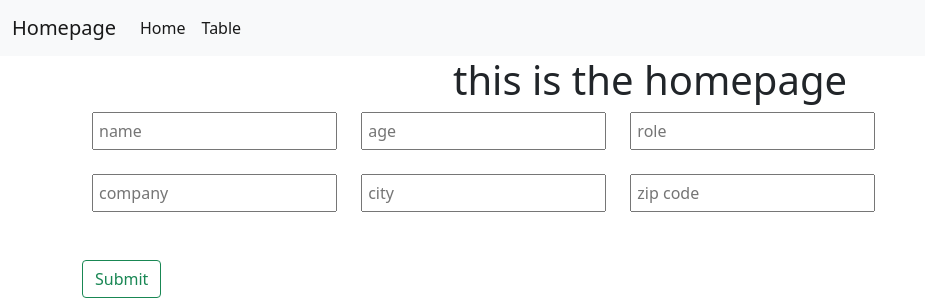
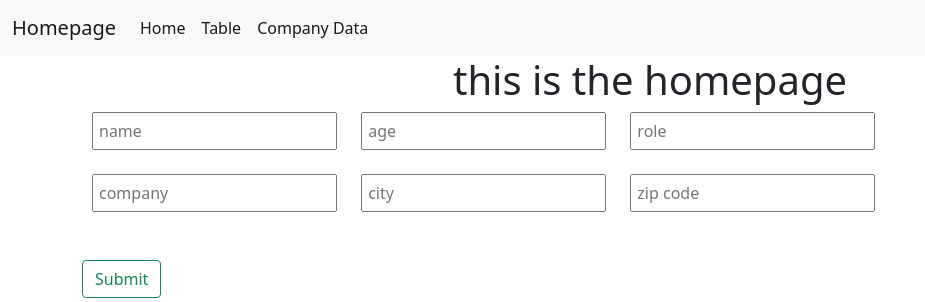
Before and after one commit to highlander-spirou/flaskPOS, a Flask app: page / in a window 1280 px wide. Shown: the top 302 px of the page, without its empty margins (0-925 px from the left). Run offline with Flask 2, Linux system fonts and the light colour scheme.

Commit message:
2nd create & displat fixed company

```diff
--- a/app.py
+++ b/app.py
@@ -3,7 +3,7 @@ from flask_sqlalchemy import SQLAlchemy
 from flask_marshmallow import Marshmallow
 import os
 import json
-from forms import InputForm, EditForm, DeleteForm
+from forms import InputForm, EditForm, DeleteForm, FixedForm
 
 app = Flask(__name__)
 
@@ -80,9 +80,6 @@ def index():
 
     return render_template('form.html', form=form)
 
-
-
-
 @app.route('/tabledata', methods=["GET", "POST"])
 def tabledata():
     inputs = Input.query.all()
@@ -119,7 +116,42 @@ def table():
 
     return render_template('table.html', form=form, form2=form2)
 
+@app.route('/fixed')
+def fixed():
+    data_companies = Companies.query.all()
+    return render_template('fix_data.html', data_companies=data_companies)
 
+@app.route('/fixed_data')
+def fixed_data():
+    companies = Companies.query.all()
+    company_list = []
+    company_dict={}
+    for company in companies:
+        company_dict['id'] = company.id
+        company_dict['company'] = company.company
+        company_dict['city'] = company.city
+        company_dict['zipcode'] = company.zipcode
+        company_list.append(company_dict)
+
+    return jsonify(company_list)
+
+
+@app.route('/fixed/create', methods=["POST", "GET"])
+def fixed_create():
+    form = FixedForm()
+    if form.validate_on_submit():
+        fix_company = form.company.data
+        fix_city = form.city.data
+        fix_zipcode = form.zipcode.data
+        new_instance = Companies(fix_company, fix_city, fix_zipcode)
+        db.session.add(new_instance)
+        db.session.commit()
+
+    return render_template('fix_create.html', form=form)
+
+@app.route('/fixed/delete', methods=["POST", "GET"])
+def fixed_delete():
+    pass
 
 if __name__ == '__main__':
     app.run(debug=True)
--- a/static/dynamic_query.js
+++ b/static/dynamic_query.js
@@ -24,7 +24,7 @@ window.onload = function () {
 function getText() {
   var c = document.getElementById("companyInput").value;
   console.log(c);
-  fetch("/tabledata")
+  fetch("/fixed_data")
     .then((res) => res.json())
     .then((data) => {
       const d = deepFind((x) => x.company === c, data);
--- a/templates/index.html
+++ b/templates/index.html
@@ -50,6 +50,10 @@
             <li class="nav-item">
               <a class="nav-link active" aria-current="page" href="{{url_for('table')}}">Table</a>
             </li>
+            <li class="nav-item">
+              <a class="nav-link active" aria-current="page" href="{{url_for('fixed')}}">Company Data</a>
+            </li>
+
           </ul>
         </div>
       </div>
```
Also changed, not shown: data.sqlite.
